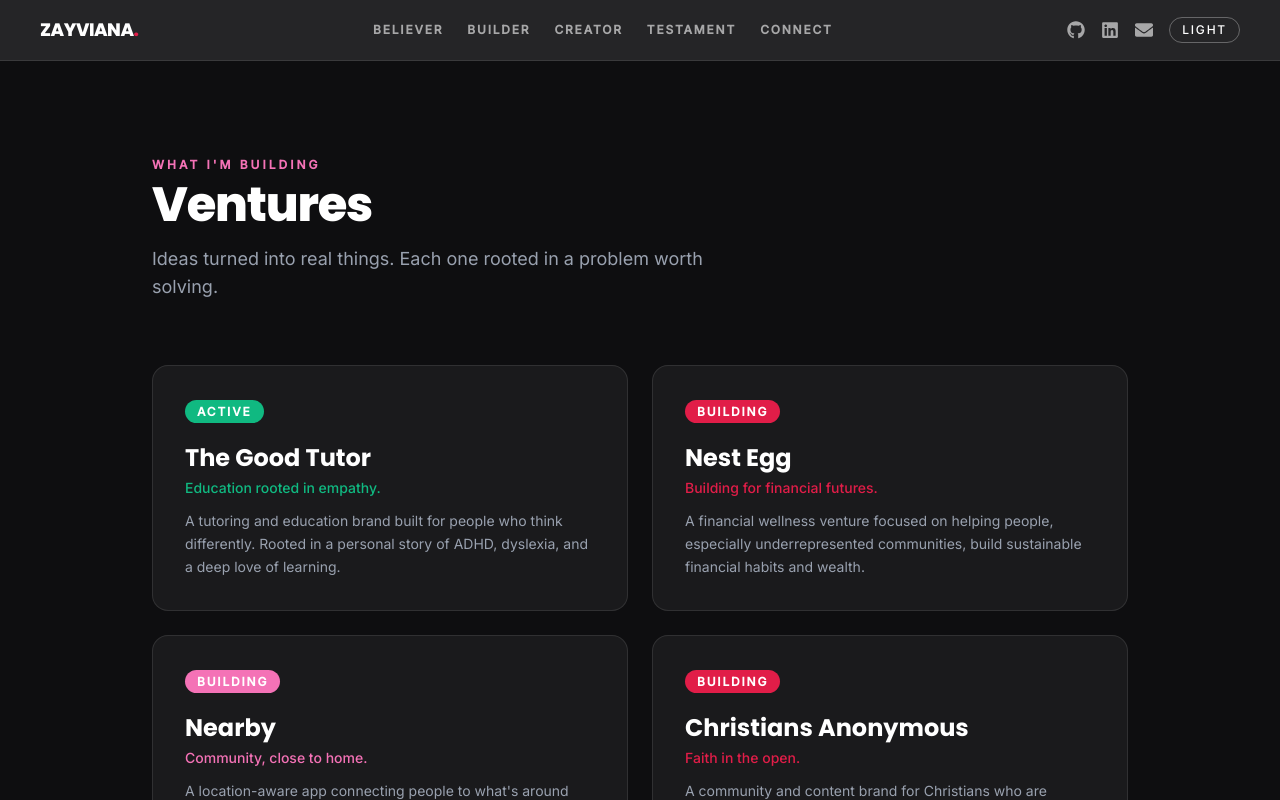
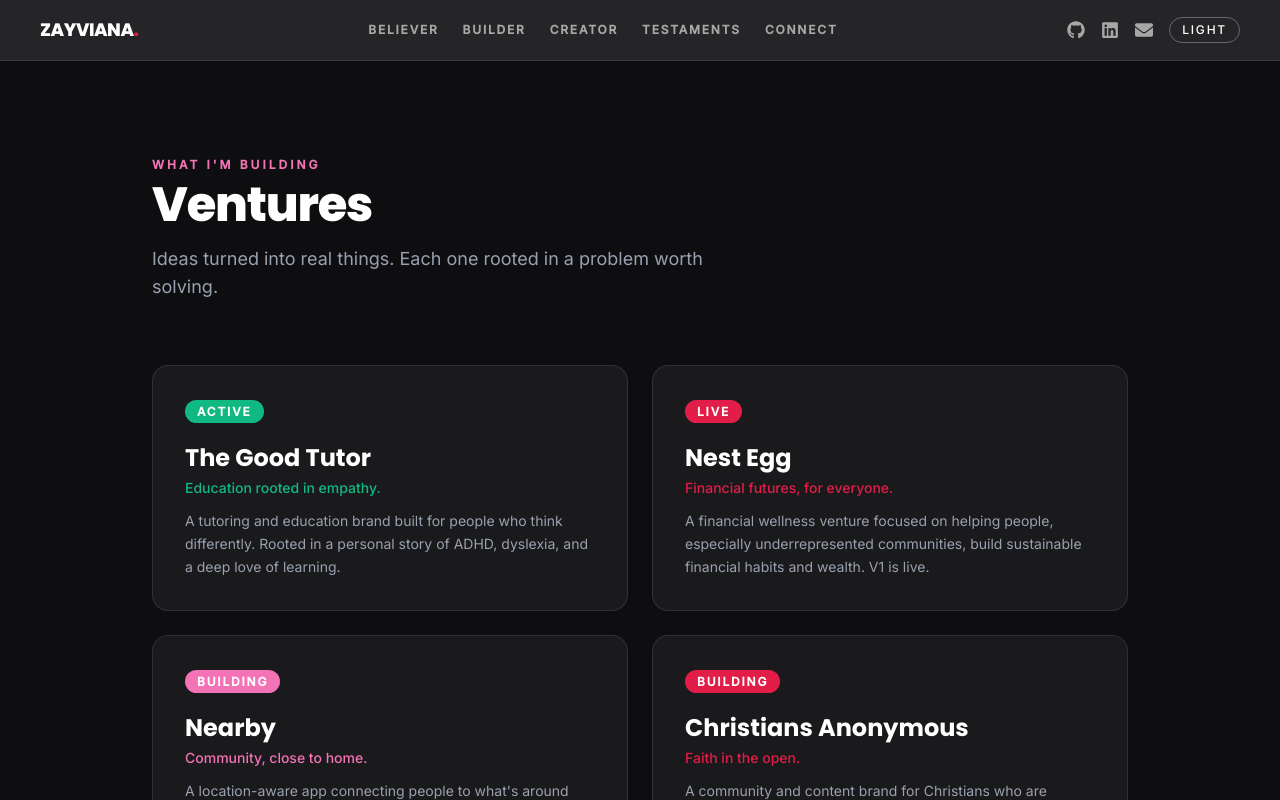
Before and after one commit to zayvianas/zayviana.com, a Next.js app: page /ventures in a window 1280 px wide. Shown: the top 800 px of the page. Built offline with nearby package versions, Linux system fonts and the light colour scheme.

Commit message:
Rename blog to Testaments (plural, incl. route); mark Nest Egg V1 live

```diff
--- a/app/believer/page.tsx
+++ b/app/believer/page.tsx
@@ -13,7 +13,7 @@ export default function BelieverPage() {
         "I'm working on sharing my full testimony: the hard parts, the turning points, and what God has done in my life. It's worth telling.",
       ]}
       note={{ text: "Testimony coming soon", color: "#e11d48" }}
-      secondary={{ label: "Read Testament →", href: "/testament" }}
+      secondary={{ label: "Read Testaments →", href: "/testaments" }}
     />
   )
 }
--- a/app/components/Navbar.tsx
+++ b/app/components/Navbar.tsx
@@ -8,7 +8,7 @@ const navLinks = [
   { label: "Believer",  href: "/believer" },
   { label: "Builder",   href: "/professional" },
   { label: "Creator",   href: "/creative" },
-  { label: "Testament", href: "/testament" },
+  { label: "Testaments", href: "/testaments" },
   { label: "Connect",   href: "/connect" },
 ]
 
--- a/app/page.tsx
+++ b/app/page.tsx
@@ -129,13 +129,13 @@ const pillarData = [
     color: "var(--accent-green)",
     href: "/creative",
     desc: "Creativity runs through everything: music, art, design, and writing. Expression made with purpose and rooted in gratitude.",
-    evidence: "Music · Art · Design · Testament",
+    evidence: "Music · Art · Design · Testaments",
   },
 ]
 
 const ventures = [
   { name: "The Good Tutor",        tagline: "Education rooted in empathy.",  status: "Active",   color: "#10b981" },
-  { name: "Nest Egg",              tagline: "Building financial futures.",   status: "Building", color: "#e11d48" },
+  { name: "Nest Egg",              tagline: "Financial futures, for everyone.", status: "Live",     color: "#e11d48" },
   { name: "Nearby",                tagline: "Community, close to home.",     status: "Building", color: "#f472b6" },
   { name: "Christians Anonymous",  tagline: "Faith in the open.",           status: "Building", color: "#e11d48" },
 ]
@@ -328,14 +328,14 @@ export default function Home() {
         <div className="mx-auto max-w-4xl text-center">
           <p className={`mb-2 ${kicker}`}>From the blog</p>
           <h2 className={`mb-4 font-display text-4xl font-extrabold tracking-tight ${dark ? "text-white" : "text-[#0e0e10]"}`}>
-            Testament<span className="text-[var(--accent-red)]">.</span>
+            Testaments<span className="text-[var(--accent-red)]">.</span>
           </h2>
           <p className={`mx-auto mb-8 max-w-xl text-base ${muted}`}>
             Faith, AI, crypto, life, all unfiltered. The record of what I believe and what I'm learning, tagged so you can follow the threads that resonate.
           </p>
-          <a href="/testament"
+          <a href="/testaments"
             className="inline-block rounded-full bg-[var(--accent-red)] px-8 py-3 text-sm font-semibold uppercase tracking-[0.12em] text-white transition hover:opacity-90">
-            Read Testament
+            Read Testaments
           </a>
         </div>
       </section>
@@ -382,7 +382,7 @@ export default function Home() {
               { label: "The Believer",  href: "/believer",     tag: "Faith",     desc: "My testimony, my faith, and why God is the foundation of everything I do." },
               { label: "The Builder",   href: "/professional", tag: "Work",      desc: "PM, AI, data, product strategy, and the ventures I've founded." },
               { label: "The Creator",   href: "/creative",     tag: "Creative",  desc: "Music, art, and creative expression, made with purpose." },
-              { label: "Testament",     href: "/testament",    tag: "Blog",      desc: "Faith, AI, crypto, life: unfiltered thoughts with tags you can follow." },
+              { label: "Testaments",     href: "/testaments",    tag: "Blog",      desc: "Faith, AI, crypto, life: unfiltered thoughts with tags you can follow." },
             ].map(({ label, href, tag, desc }) => (
               <a key={label} href={href}
                 className={`group relative overflow-hidden rounded-2xl border p-7 transition duration-300 hover:-translate-y-1 ${
--- a/app/testament/TestamentView.tsx
+++ b/app/testaments/TestamentView.tsx
@@ -13,7 +13,7 @@ export default function TestamentView() {
       <div className="mx-auto max-w-4xl px-6 py-24">
         <p className="mb-2 text-xs font-semibold uppercase tracking-[0.25em] text-[var(--accent-pink)]">Thoughts & Reflections</p>
         <h1 className="font-display text-6xl font-extrabold tracking-tight">
-          Testament<span className="text-[var(--accent-red)]">.</span>
+          Testaments<span className="text-[var(--accent-red)]">.</span>
         </h1>
         <p className={`mt-4 max-w-xl text-lg ${dark ? "text-gray-400" : "text-gray-500"}`}>
           Faith, AI, crypto, life, all unfiltered. The record of what I believe and what I'm learning, tagged so you can follow the threads that resonate.
--- a/app/testament/page.tsx
+++ b/app/testaments/page.tsx
@@ -1,6 +1,6 @@
 import TestamentView from "./TestamentView"
 
-export const metadata = { title: "Testament · Zayviana" }
+export const metadata = { title: "Testaments · Zayviana" }
 
 export default function TestamentPage() {
   return <TestamentView />
--- a/app/ventures/VenturesView.tsx
+++ b/app/ventures/VenturesView.tsx
@@ -12,9 +12,9 @@ const ventures = [
   },
   {
     name: "Nest Egg",
-    tagline: "Building for financial futures.",
-    desc: "A financial wellness venture focused on helping people, especially underrepresented communities, build sustainable financial habits and wealth.",
-    status: "Building",
+    tagline: "Financial futures, for everyone.",
+    desc: "A financial wellness venture focused on helping people, especially underrepresented communities, build sustainable financial habits and wealth. V1 is live.",
+    status: "Live",
     color: "#e11d48",
   },
   {
```
Also changed, not shown: .claude/settings.local.json.
